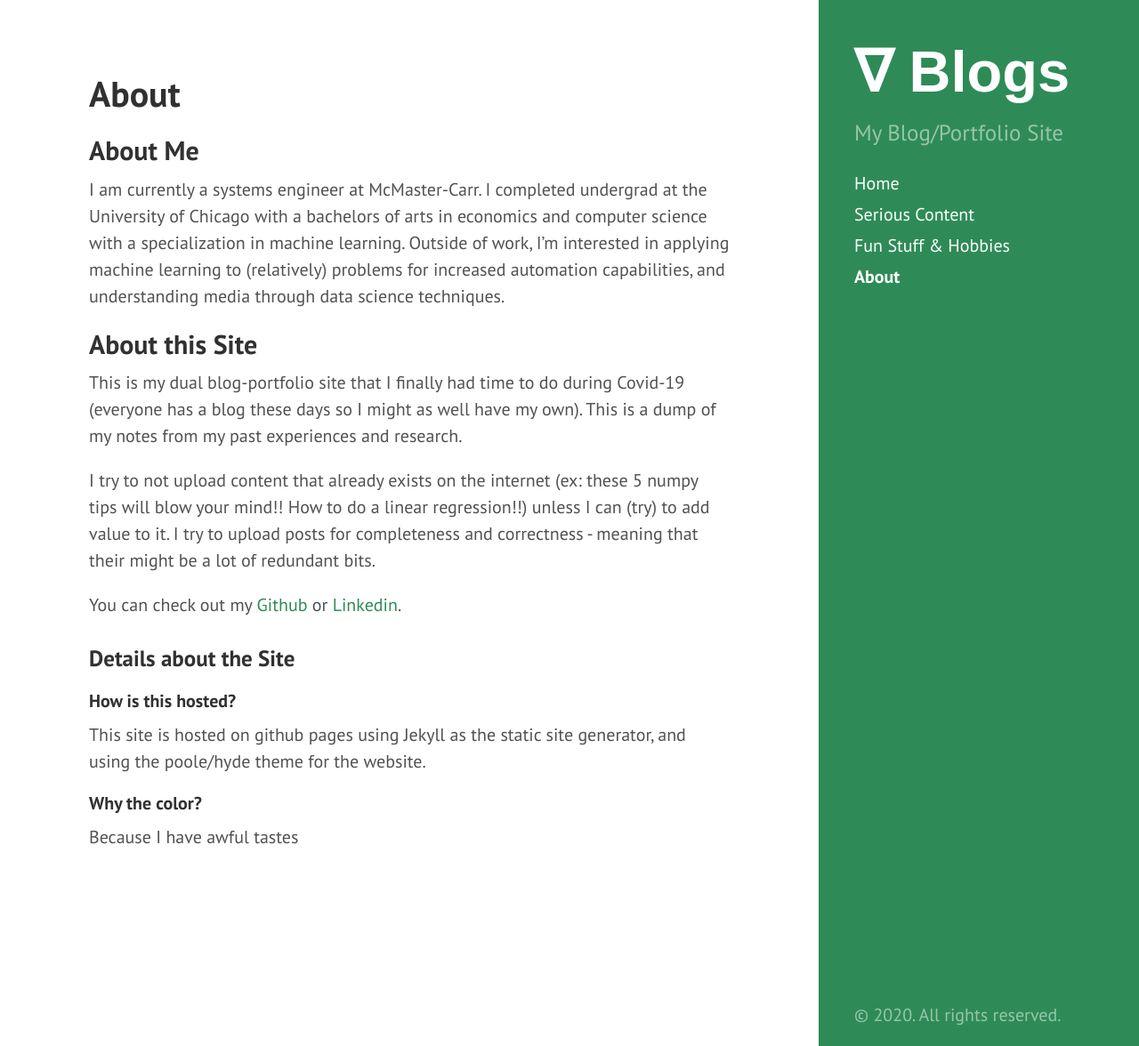
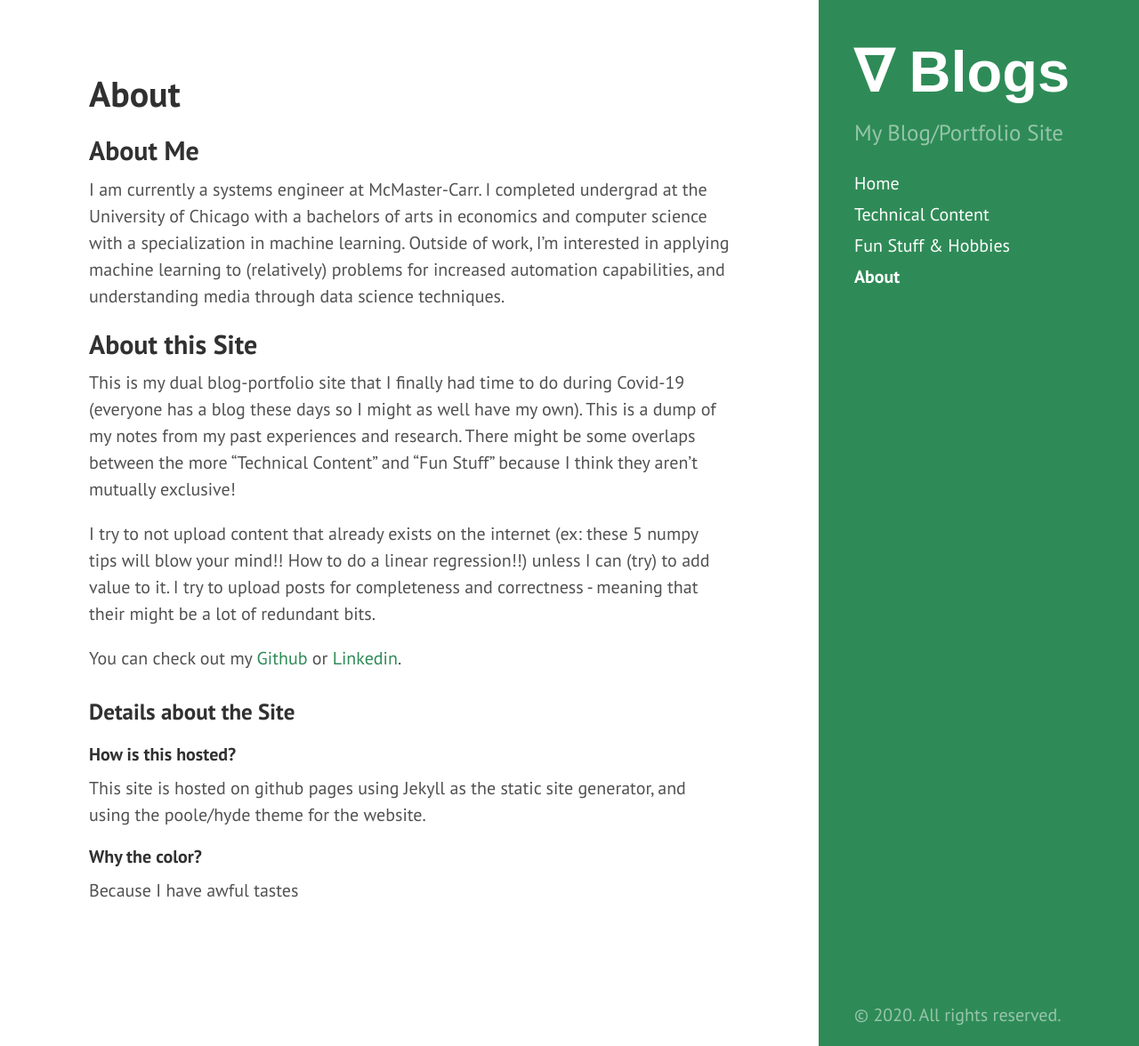
Before and after one commit to tedkim97/tedkim97.github.io, a Jekyll site: the page built from about.md, in a window 1280 px wide and 1176 px high. Shown: the whole window at 89% size. Built offline with Jekyll 4.4.1, drawn with Linux system fonts in a browser that asks for light colours.

Commit message:
aosidjaosidj

```diff
--- a/about.md
+++ b/about.md
@@ -9,7 +9,7 @@ permalink: about
 I am currently a systems engineer at McMaster-Carr. I completed undergrad at the University of Chicago with a bachelors of arts in economics and computer science with a specialization in machine learning. Outside of work, I'm interested in applying machine learning to (relatively) problems for increased automation capabilities, and understanding media through data science techniques.
 
 ## About this Site
-This is my dual blog-portfolio site that I finally had time to do during Covid-19 (everyone has a blog these days so I might as well have my own). This is a dump of my notes from my past experiences and research.
+This is my dual blog-portfolio site that I finally had time to do during Covid-19 (everyone has a blog these days so I might as well have my own). This is a dump of my notes from my past experiences and research. There might be some overlaps between the more "Technical Content" and "Fun Stuff" because I think they aren't mutually exclusive!
 
 I try to not upload content that already exists on the internet (ex: these 5 numpy tips will blow your mind!! How to do a linear regression!!) unless I can (try) to add value to it. I try to upload posts for completeness and correctness - meaning that their might be a lot of redundant bits.
 
--- a/technicals.md
+++ b/technicals.md
@@ -1,6 +1,6 @@
 ---
 layout: page
-title: "Serious Content"
+title: "Technical Content"
 order: 2
 permalink: technical
 ---
```
